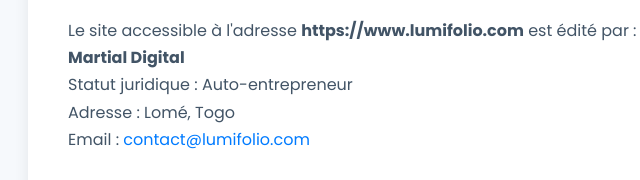
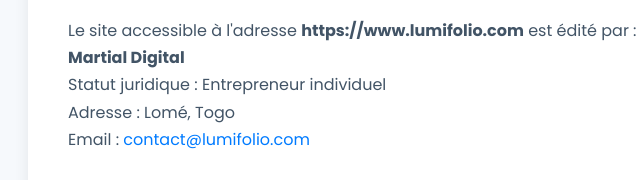
Before and after one commit to martial-sys/Gppagedevente, a plain HTML site: page mentions-legales.html in a window 1280 px wide. Shown: the part 319-499 px from the top of the page, 212-852 px from the left. Drawn offline with Linux system fonts and the light colour scheme.

Commit message:
Update mentions-legales.html

```diff
--- a/mentions-legales.html
+++ b/mentions-legales.html
@@ -92,7 +92,7 @@ html, body {
         <p>
             Le site accessible à l'adresse <strong>https://www.lumifolio.com</strong> est édité par :<br>
             <strong>Martial Digital</strong><br>
-            Statut juridique : Auto-entrepreneur<br>
+            Statut juridique : Entrepreneur individuel<br>
             Adresse : Lomé, Togo<br>
             Email : <a href="mailto:contact@lumifolio.com">contact@lumifolio.com</a>
         </p>
```
